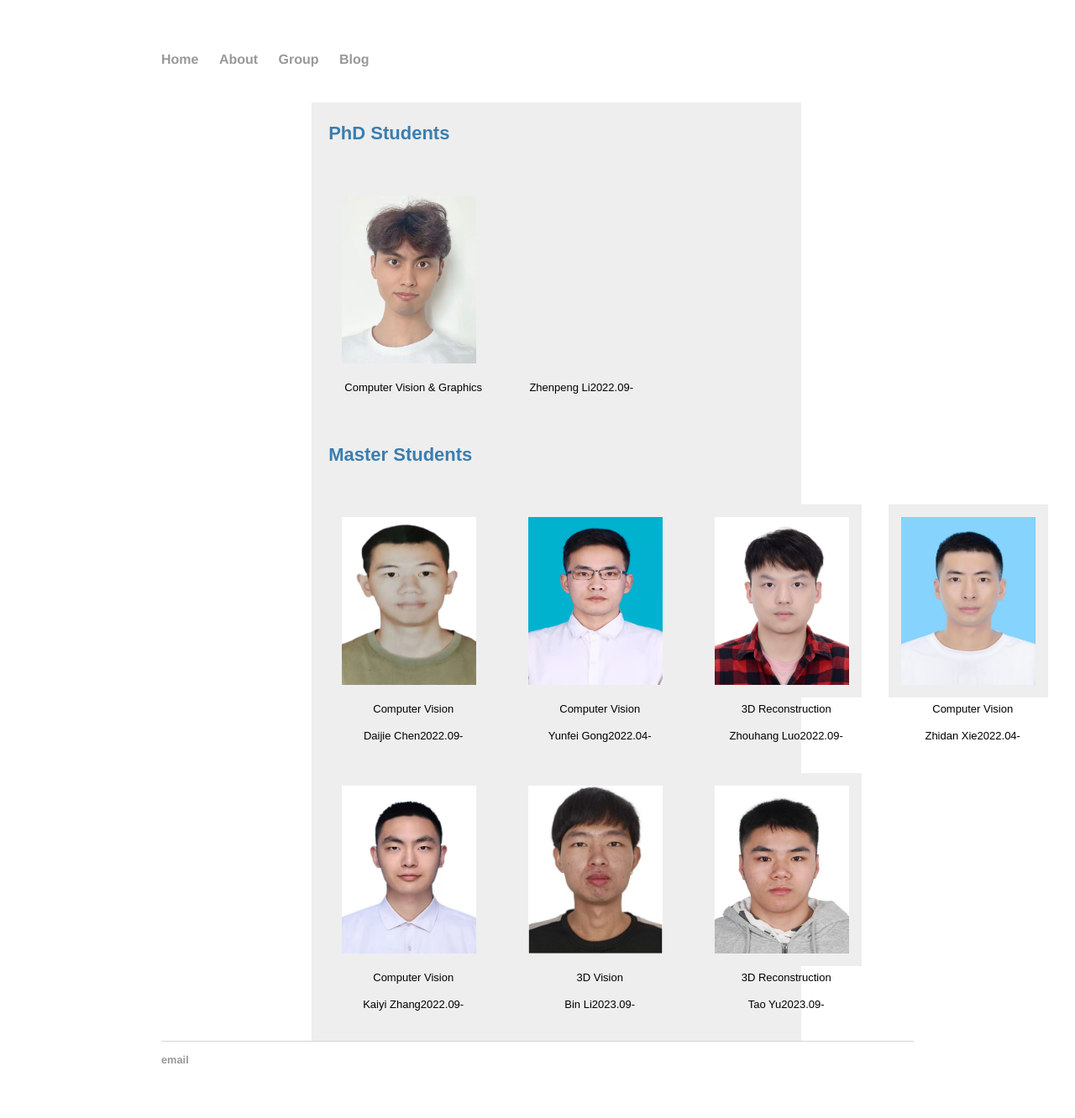
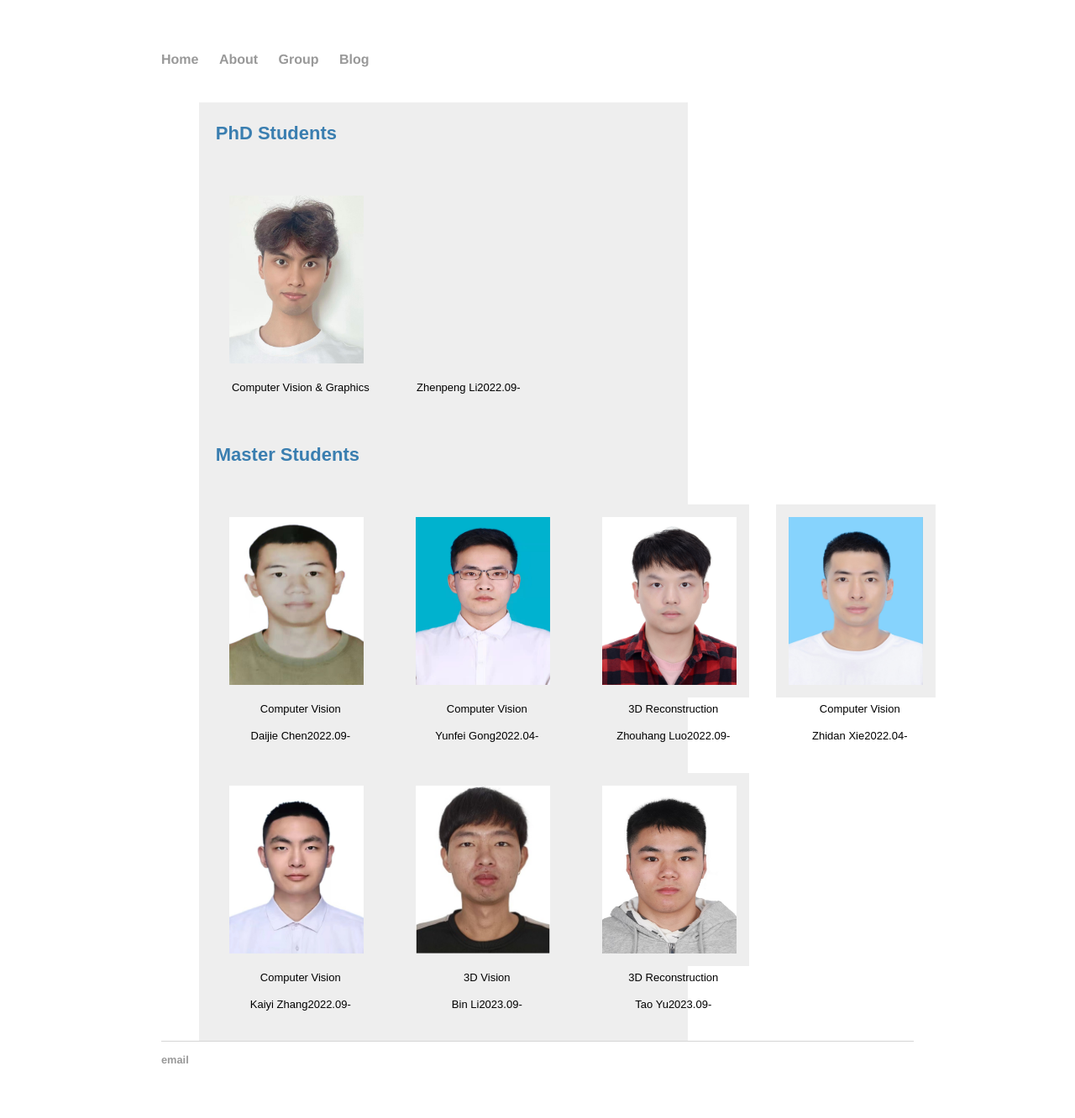
Before and after one commit to zqyq/zqyq.github.io, a Jekyll site: the page built from group/index.html, in a window 1280 px wide. Shown: the whole page at 84% size. Built offline with Jekyll 4.4.1, drawn with Linux system fonts in a browser that asks for light colours.

Commit message:
Update index.html

```diff
--- a/group/index.html
+++ b/group/index.html
@@ -27,7 +27,7 @@ title: Qi ZHANG's Group
 			position: relative;
 			margin-top: 40px;
 			top: 0;
-			left: 20%;
+			left: 5%;
 			right: 15%;
 			bottom: 0;
 		}
```
